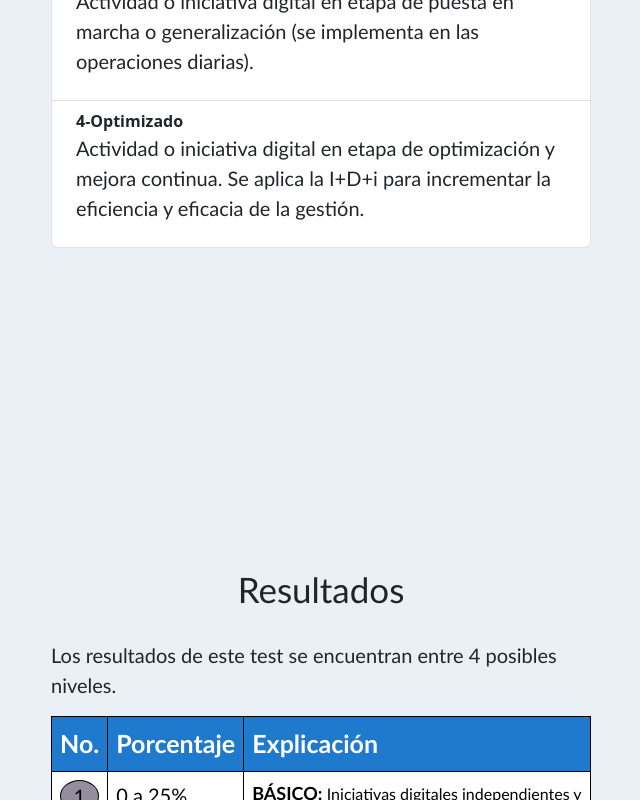
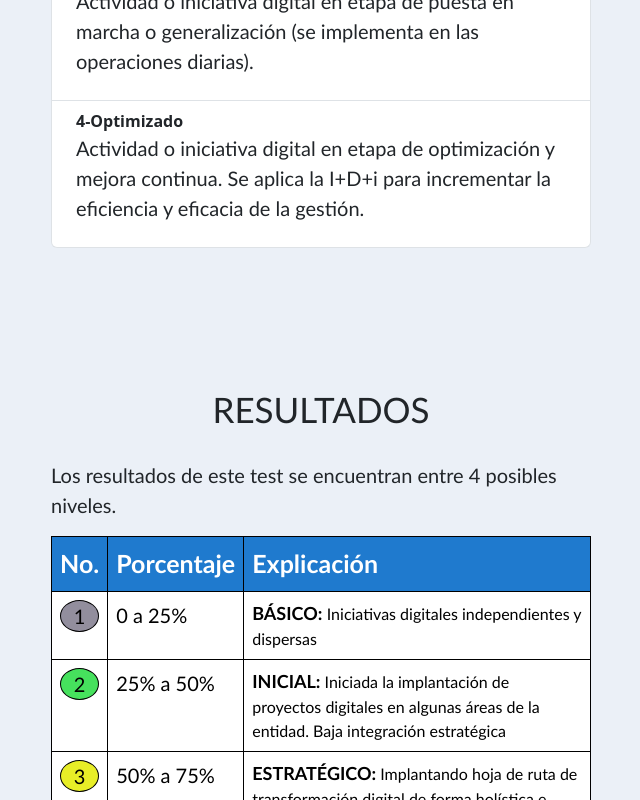
Before and after one commit to Erick0330/TETR4DIG-WEB-FRONTEND, a Vue app: page / in a window 1280 px wide. Shown: the part 3390-4190 px from the top of the page, without its empty margins (354-994 px from the left). Built offline with nearby package versions, Linux system fonts and the light colour scheme.

Commit message:
Cambios esteticos en el Landing Page

```diff
--- a/src/views/LandingPage.vue
+++ b/src/views/LandingPage.vue
@@ -50,7 +50,7 @@ const goToLogin = () => {
       <div class="text-car">
         <h3>Modelo de escritorio</h3>
       </div>
-      <div id="carouselExampleCaptions" class="carousel slide">
+      <div id="carouselExampleCaptions" class="carousel carousel-dark slide">
         <div class="carousel-indicators">
           <button
             type="button"
@@ -224,7 +224,7 @@ const goToLogin = () => {
     <!--resultados  -->
     <div class="resultados" id="resultados">
       <div class="contenedor">
-        <h3>Resultados</h3>
+        <h3>RESULTADOS</h3>
         <p>
           Los resultados de este test se encuentran entre 4 posibles niveles.
         </p>
@@ -343,8 +343,8 @@ const goToLogin = () => {
   background-color: rgb(53, 136, 219);
 }
 
-.start p {
-  font-size: 1.5rem;
+.como-usar .start p {
+  font-size: 1.7rem;
   font-weight: bold;
   color: antiquewhite;
   transition: color 0.3s, font-size 0.3s;
@@ -352,7 +352,7 @@ const goToLogin = () => {
 }
 
 .start:hover p {
-  font-size: 1.7rem;
+  font-size: 1.9rem;
 }
 /* Background------------------------------------------------------------------------------------------------------------------------- */
 .background {
@@ -654,7 +654,6 @@ h2 {
 }
 
 .como-usar .contenedor {
-  margin-top: 100px;
   display: flex;
   flex-direction: column;
   width: 90%;
@@ -734,7 +733,7 @@ h2 {
 /* Seccion resultados  ---------------------------------------------------------------------------------------------------------------------*/
 
 .resultados {
-  padding: 90px 0 20px 0;
+  padding: 10px 0 20px 0;
   width: 100%;
   margin-bottom: 100px;
 }
```
